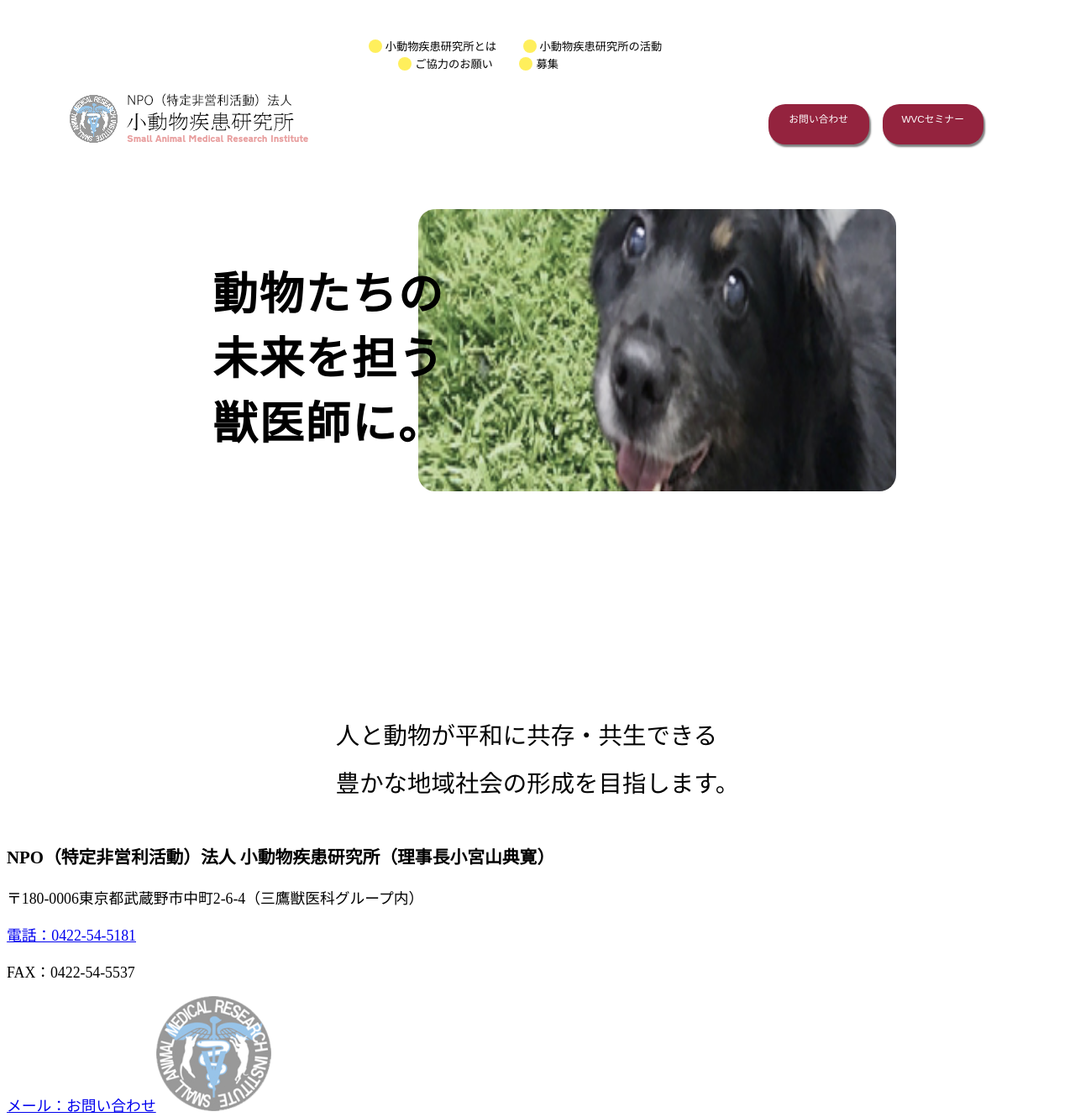
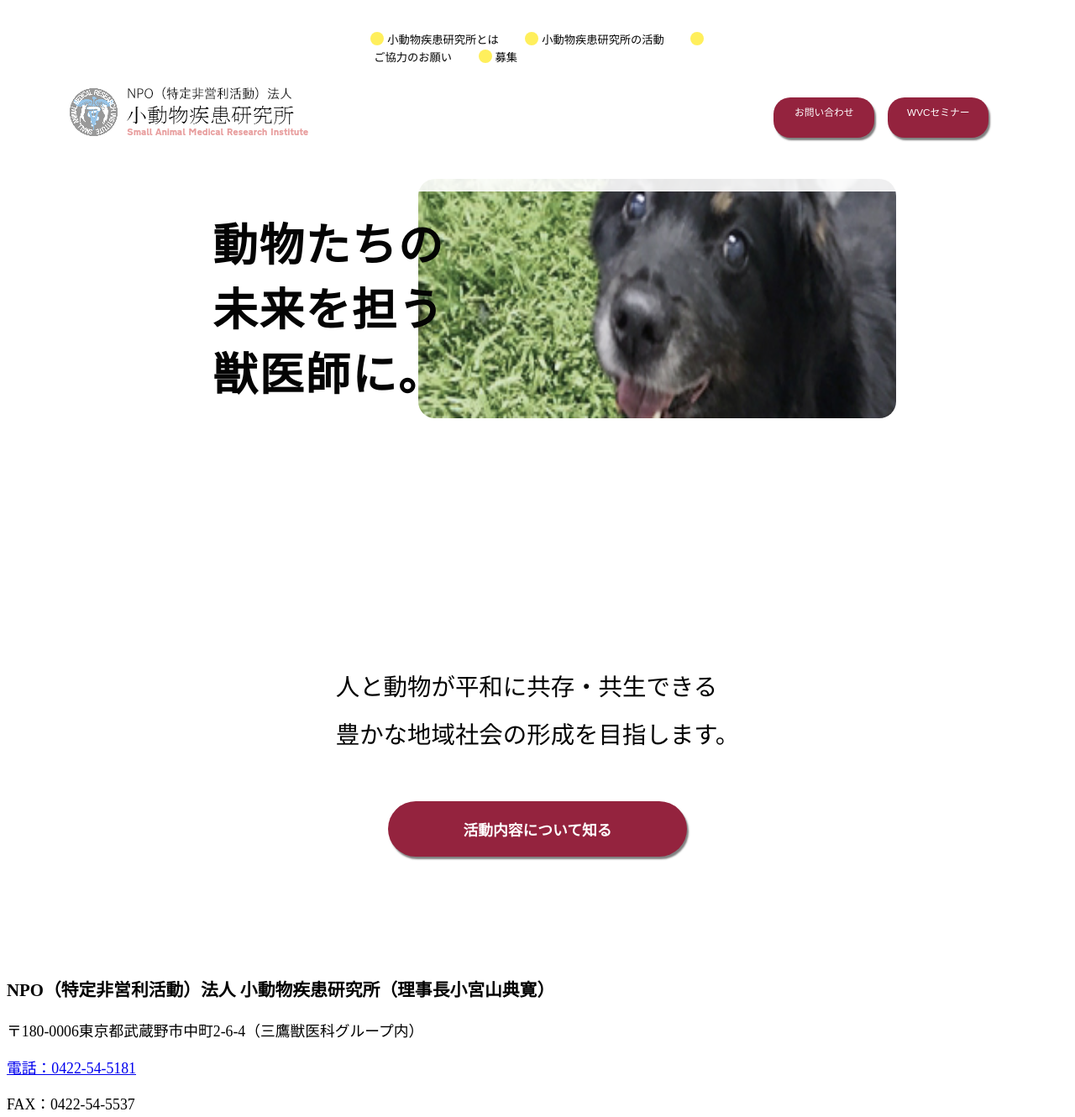
Before and after one commit to ShionWebGym/NPOsite, a Gatsby site in the folder nposite/: page / in a window 1280 px wide. Shown: the top 1330 px of the page at 84% size. Built offline with nearby package versions, Linux system fonts and the light colour scheme; Gatsby itself is replaced by a stand-in of ours.

Commit message:
section made done

```diff
--- a/nposite/gatsby-config.ts
+++ b/nposite/gatsby-config.ts
@@ -9,7 +9,12 @@
   // If you use VSCode you can also use the GraphQL plugin
   // Learn more at: https://gatsby.dev/graphql-typegen
   graphqlTypegen: true,
-  plugins: ["gatsby-plugin-netlify-cms", "gatsby-plugin-emotion", "gatsby-plugin-google-gtag","gatsby-plugin-sass"]
+  plugins: [
+    "gatsby-plugin-netlify-cms",
+    "gatsby-plugin-emotion",
+    "gatsby-plugin-google-gtag",
+    "gatsby-plugin-sass",
+  ]
 };
 
 export default config;
--- a/nposite/src/components/Header.module.scss
+++ b/nposite/src/components/Header.module.scss
@@ -1,10 +1,14 @@
 
 .container {
-  margin: 40px 40px 0;
+  padding: 0 40px 0;
   display: grid;
   grid-template-columns: 1fr 1fr 1fr;
   font-family: Noto serif JP,sans-serif;
-  margin-top: 44px;
+  background-color: rgba(255, 255, 255, .9);
+  position: fixed;
+  z-index: 999;
+  // box-shadow: 0 1px 8px 0 rgba(0, 0, 0, .2);
+
 }
 .nav-links {
   height: 0;
--- a/nposite/src/components/Header.tsx
+++ b/nposite/src/components/Header.tsx
@@ -15,7 +15,11 @@
 
 const Header = () => {
   return (
-    <header className={container}>
+    <header className={container}
+    data-sal="slide-down"
+    data-sal-delay="300"
+    data-sal-easing="ease"
+    >
       <h1 className={topImage}>
         <img src={h1img} alt="ヘッダーのサイン画像" />
       </h1>
--- a/nposite/src/components/Section.module.scss
+++ b/nposite/src/components/Section.module.scss
@@ -13,3 +13,26 @@
     margin: 16rem 0 auto;
     max-width: 100%;
 }
+.katudou{
+    text-decoration: none;
+    color: #fff;
+    background: #94233E;
+    font-weight: bold;
+    font-family: Noto Sans JP,sans-serif;
+    border-radius: 48px;
+    padding: 20px 36px 20px 36px;
+    margin: 1.6rem auto;
+    text-align: center;
+    display: block;
+    width: 16rem;
+    box-shadow: 2px 3px 2px 0 rgb(0 0 0 / 50%);
+    transition: 0.2s;
+}
+.katudou:hover{
+        transition: 0.2s;
+        transform: translateY(3px);
+        box-shadow: none;
+}
+.container{
+    margin-bottom: 8rem;
+}
--- a/nposite/src/components/Section.tsx
+++ b/nposite/src/components/Section.tsx
@@ -1,11 +1,12 @@
 import React from "react";
+import { Link } from "gatsby";
 import "@fontsource/noto-sans-jp";
 import "./total.module.scss";
-import { wrapper, h2 } from "./Section.module.scss";
+import { wrapper, h2, katudou, container } from "./Section.module.scss";
 
 const Section = () => {
   return (
-    <div>
+    <div className={container}>
       <div className={wrapper}>
         <h2 className={h2}>
           人と動物が平和に共存・共生できる
@@ -13,6 +14,7 @@
           豊かな地域社会の形成を目指します。
         </h2>
       </div>
+      <Link to="/" className={katudou}>活動内容について知る</Link>
     </div>
   );
 };
--- a/nposite/src/components/TopImage.module.scss
+++ b/nposite/src/components/TopImage.module.scss
@@ -1,6 +1,3 @@
-.topimage{
-    margin: 4rem 0 auto;
-  }
   .topimage h1{
     font-size: 3rem;
     font-family: Noto sans JP,sans-serif;
@@ -9,16 +6,17 @@
     text-align: center;
     margin-right: 28rem;
     letter-spacing: 0.1rem;
+    padding-top: 12rem;
   }
   .topdog{
     position: absolute;
-    top: 14rem;
+    top: 12rem;
     left: 16rem;
     right: 0;
     bottom: 0;
     margin: 0 auto;
     display: block;
     width: 32rem;
-    height: 336px;
+    height: 16rem;
     border-radius: 20px;
   }
--- a/nposite/src/components/total.module.scss
+++ b/nposite/src/components/total.module.scss
@@ -1,3 +1,6 @@
 html{
     font-size: calc( 1000vw / 720 );
 }
+h1,h2,h3{
+    color: #040404;
+}
```
